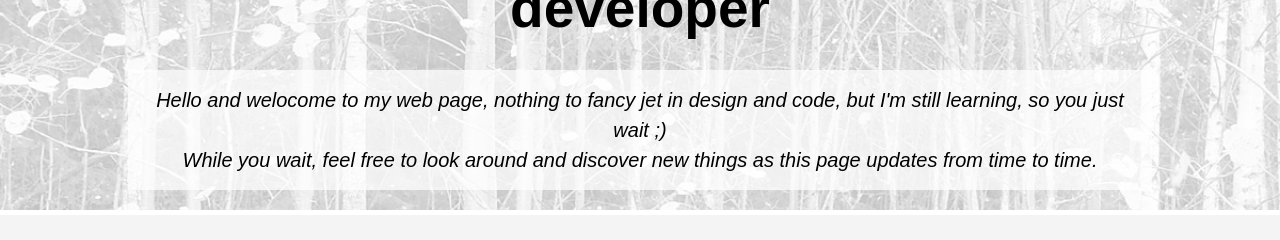
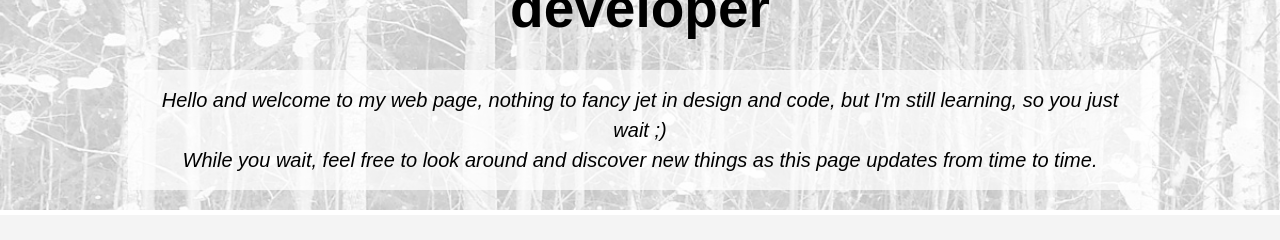
Before and after one commit to elin-jakobsson/html-exercises.html, a plain HTML site: page index.html in a window 1280 px wide. Shown: the part 372-612 px from the top of the page. Drawn offline with Linux system fonts and the light colour scheme.

Commit message:
Update index.html

```diff
--- a/index.html
+++ b/index.html
@@ -29,7 +29,7 @@
     <section id="showcase">
       <div class="container">
         <h1>Information designer & Frontend developer</h1>
-        <p class="textbox">Hello and welocome to my web page, nothing to fancy jet in design and code, but I'm still learning, so you just wait ;) <br>
+        <p class="textbox">Hello and welcome to my web page, nothing to fancy jet in design and code, but I'm still learning, so you just wait ;) <br>
           While you wait, feel free to look around and discover new things as this page updates from time to time.</p>
       </div>
     </section>
```
